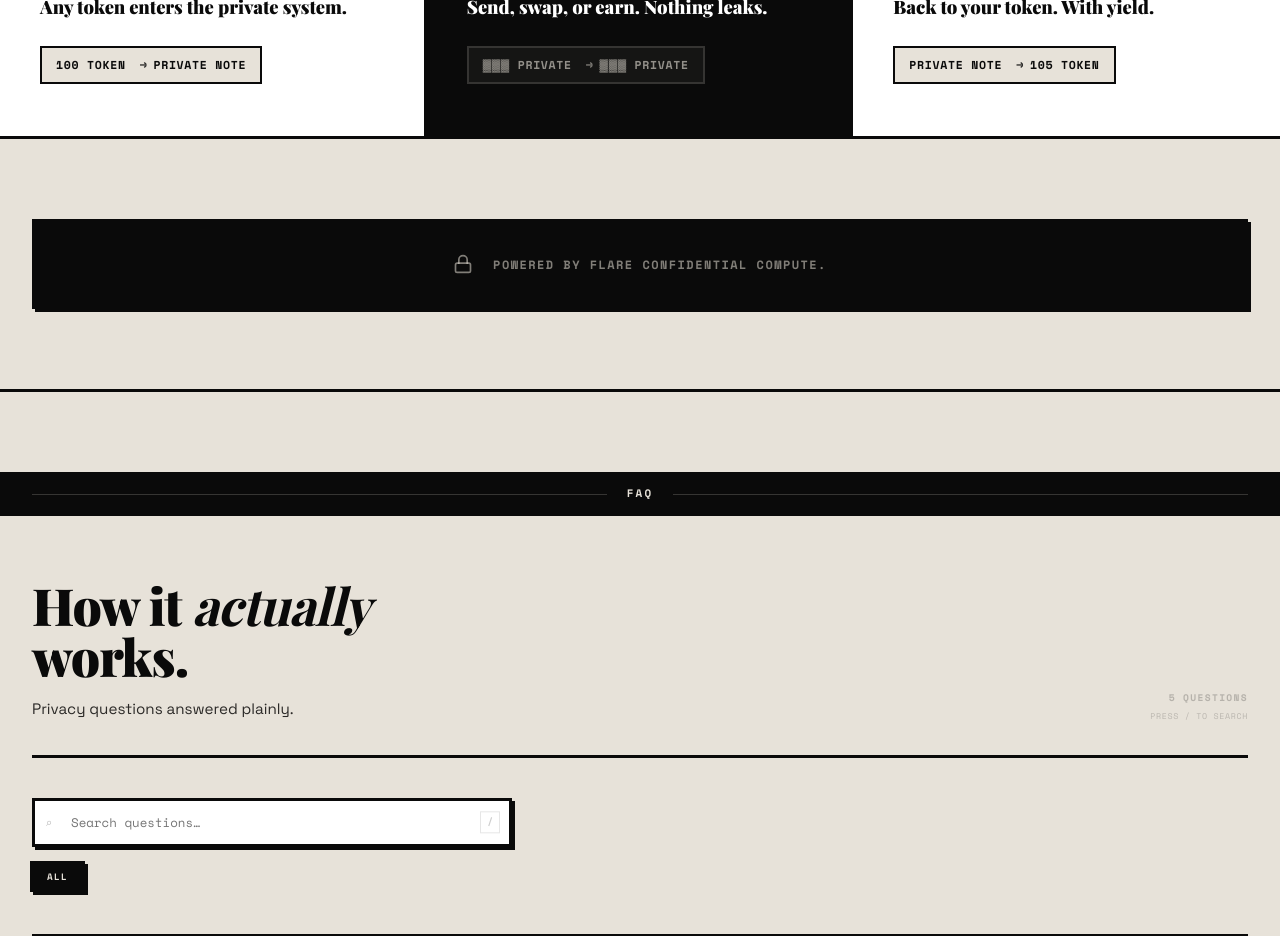
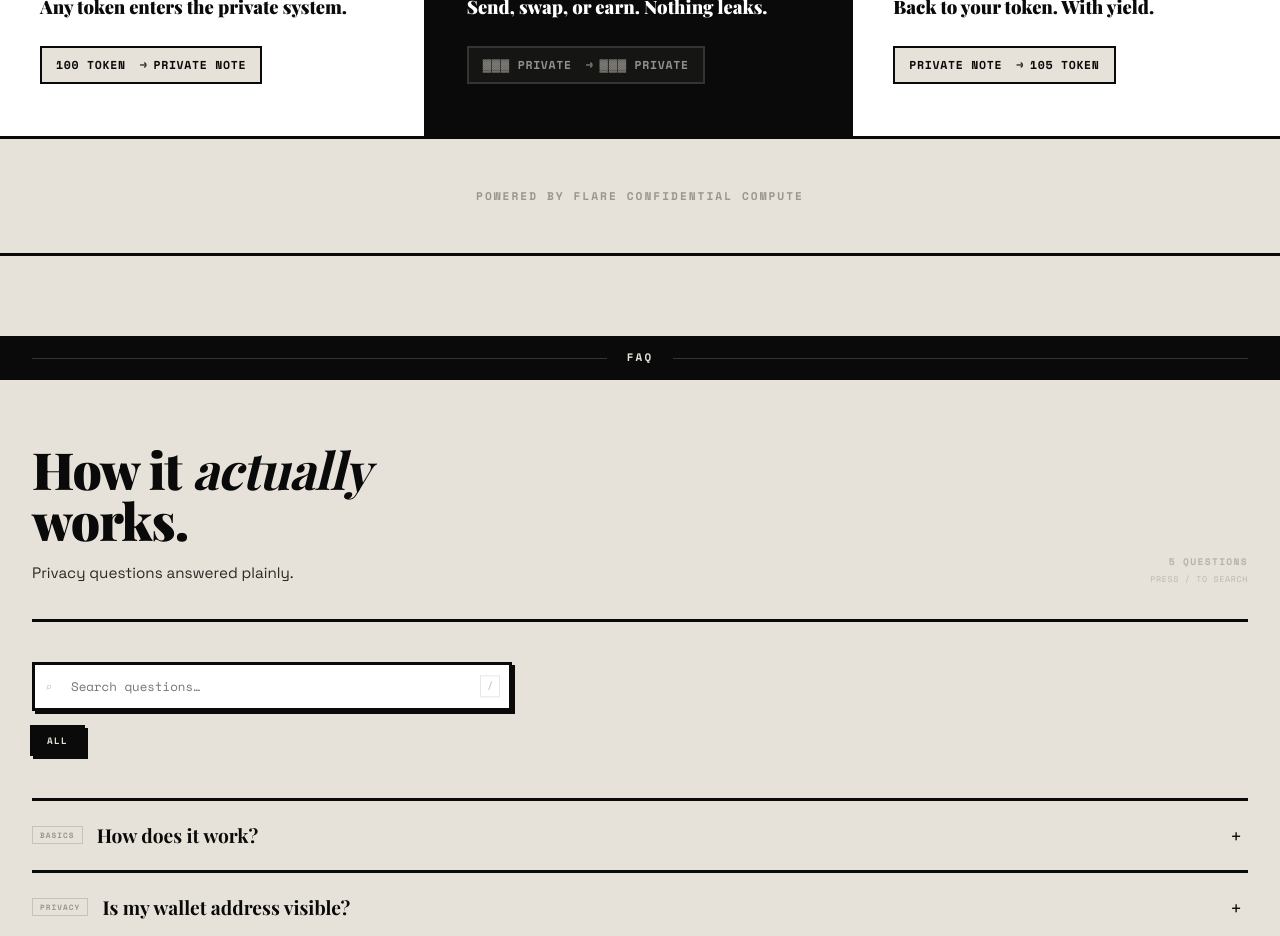
Before and after one commit to Teckdegen/encryptedfi-frontend, a Next.js app: page / in a window 1280 px wide. Shown: the part 1540-2476 px from the top of the page. Built offline with nearby package versions, Linux system fonts and the light colour scheme.

Commit message:
style: Clean up Tech section - just text, no box or padlock

```diff
--- a/components/Tech.tsx
+++ b/components/Tech.tsx
@@ -1,40 +1,20 @@
-import React from "react";
-import { LockIcon } from "./Icons";
-
 export default function Tech() {
   return (
     <section
       id="technology"
-      style={{ background: "var(--cream)", padding: "80px 0" }}
+      style={{ padding: "48px 24px", textAlign: "center" }}
     >
-      <div className="section-inner">
-        <div
-          style={{
-            border: "var(--border)",
-            background: "var(--ink)",
-            boxShadow: "var(--shadow-sm)",
-            display: "flex",
-            alignItems: "center",
-            justifyContent: "center",
-            gap: 20,
-            padding: "32px 28px",
-          }}
-        >
-          <LockIcon size={20} color="rgba(228,222,212,0.55)" strokeWidth={2} />
       <p
         style={{
           fontFamily: "var(--font-mono)",
-              fontSize: "0.75rem",
+          fontSize: "0.7rem",
           fontWeight: 700,
-              letterSpacing: "0.12em",
-              color: "rgba(228,222,212,0.55)",
-              lineHeight: 1.6,
+          letterSpacing: "0.18em",
+          color: "rgba(10,10,10,0.35)",
         }}
       >
-            POWERED BY FLARE CONFIDENTIAL COMPUTE.
+        POWERED BY FLARE CONFIDENTIAL COMPUTE
       </p>
-        </div>
-      </div>
     </section>
   );
 }
```
Lines whose indentation alone changed are shown as unchanged.
